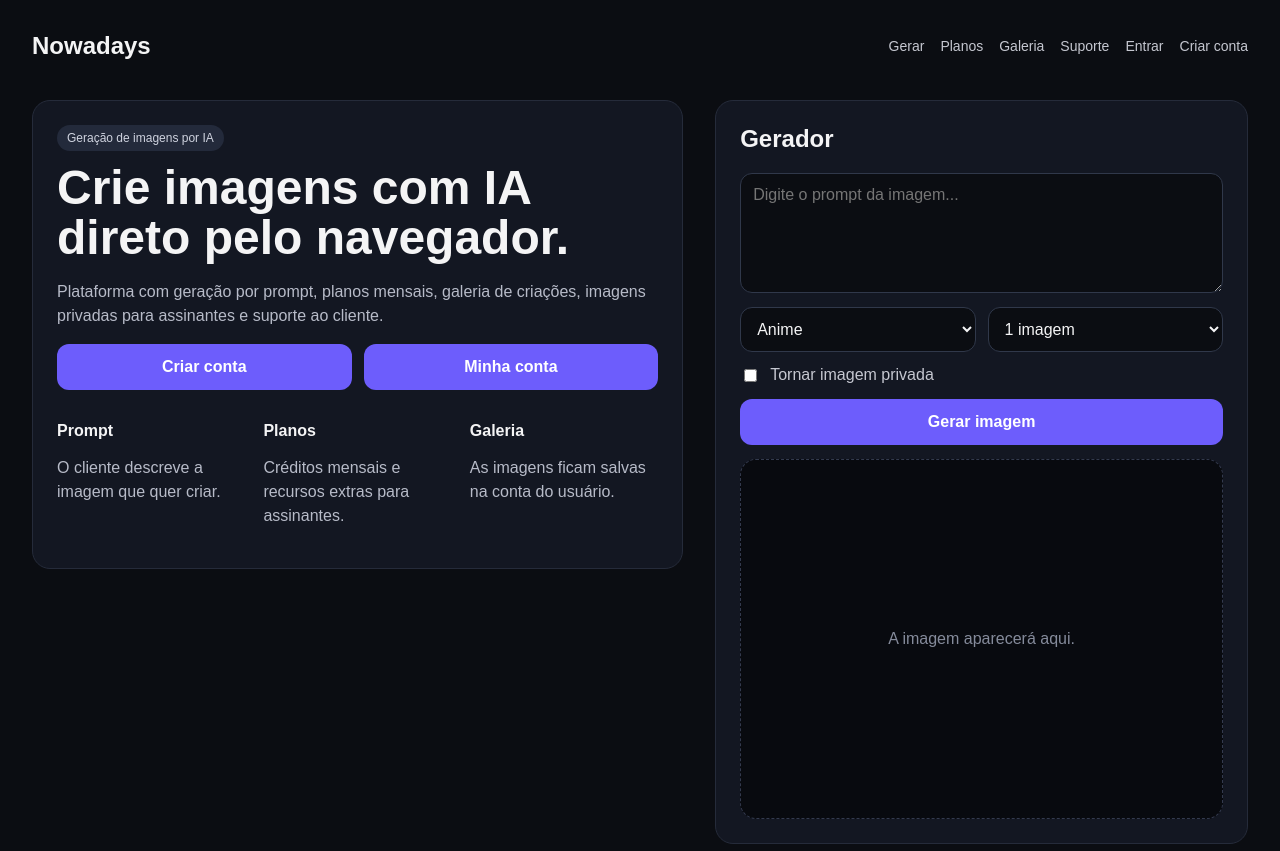
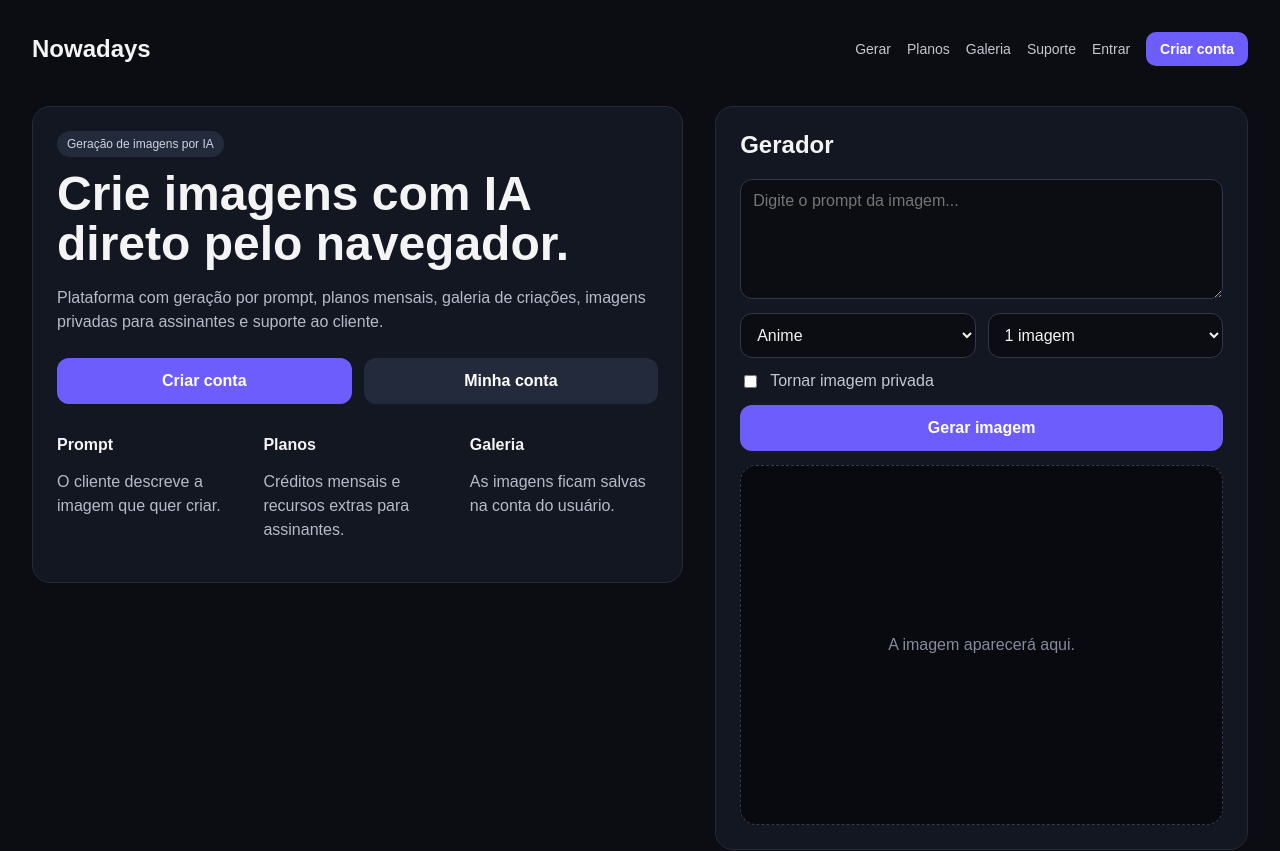
Before and after one commit to daniel0magnavita-ai/ai-image-platform, a Next.js app: page / in a window 1280 px wide. Shown: the top 851 px of the page. Built offline with nearby package versions, Linux system fonts and the light colour scheme.

Commit message:
Update globals.css

```diff
--- a/app/globals.css
+++ b/app/globals.css
@@ -44,6 +44,15 @@ select {
   color: #c5c7d0;
   font-size: 14px;
   align-items: center;
+  flex-wrap: wrap;
+}
+
+.navButton {
+  background: #6d5dfc;
+  color: white;
+  padding: 9px 14px;
+  border-radius: 10px;
+  font-weight: 700;
 }
 
 .hero {
@@ -120,6 +129,10 @@ button:disabled {
 
 .row > * {
   flex: 1;
+}
+
+.ctaRow {
+  margin: 24px 0;
 }
 
 .checkboxRow {
@@ -206,6 +219,10 @@ button:disabled {
   font-weight: 700;
 }
 
+.secondaryLink {
+  background: #232a3b;
+}
+
 @media (max-width: 900px) {
   .hero {
     grid-template-columns: 1fr;
```
